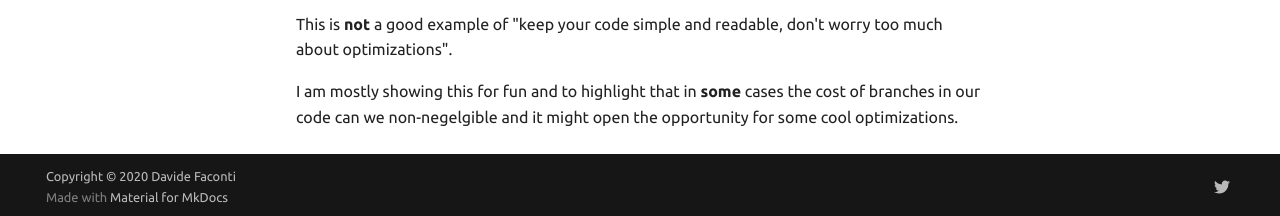
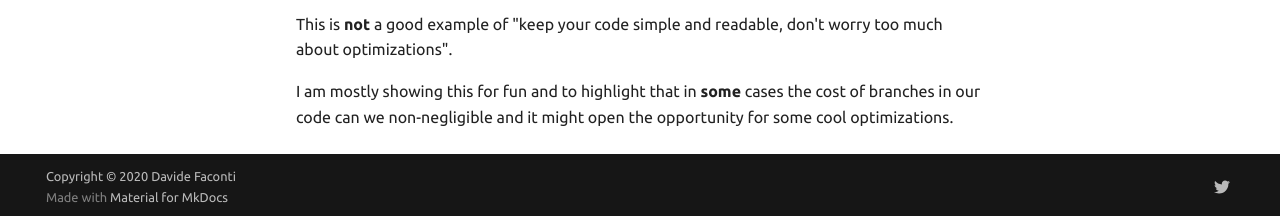
Before and after one commit to facontidavide/CPP_Optimizations_Diary, an MkDocs documentation site: the page built from docs/palindrome.md, in a window 1280 px wide and 900 px high, scrolled down 3171 px. Shown: the part 681-897 px from the top of the window. Built offline with MkDocs 1.6.1 and Material for MkDocs 9.7.7, drawn with Linux system fonts in a browser that asks for light colours; comment, search, counter and statistics services are not loaded; some of the changed text lies outside the part shown.

Commit message:
Fix typos

```diff
--- a/docs/palindrome.md
+++ b/docs/palindrome.md
@@ -133,4 +133,4 @@ Actually, for very long strings, we might use words of 128 or 256 bits. This can
 
 This is **not** a good example of "keep your code simple and readable, don't worry too much about optimizations".
 
-I am mostly showing this for fun and to highlight that in **some** cases the cost of branches in our code can we non-negelgible and it might open the opportunity for some cool optimizations.
+I am mostly showing this for fun and to highlight that in **some** cases the cost of branches in our code can we non-negligible and it might open the opportunity for some cool optimizations.
```
Also changed, not shown: other parts of docs/palindrome.md (+1 -1 lines).
